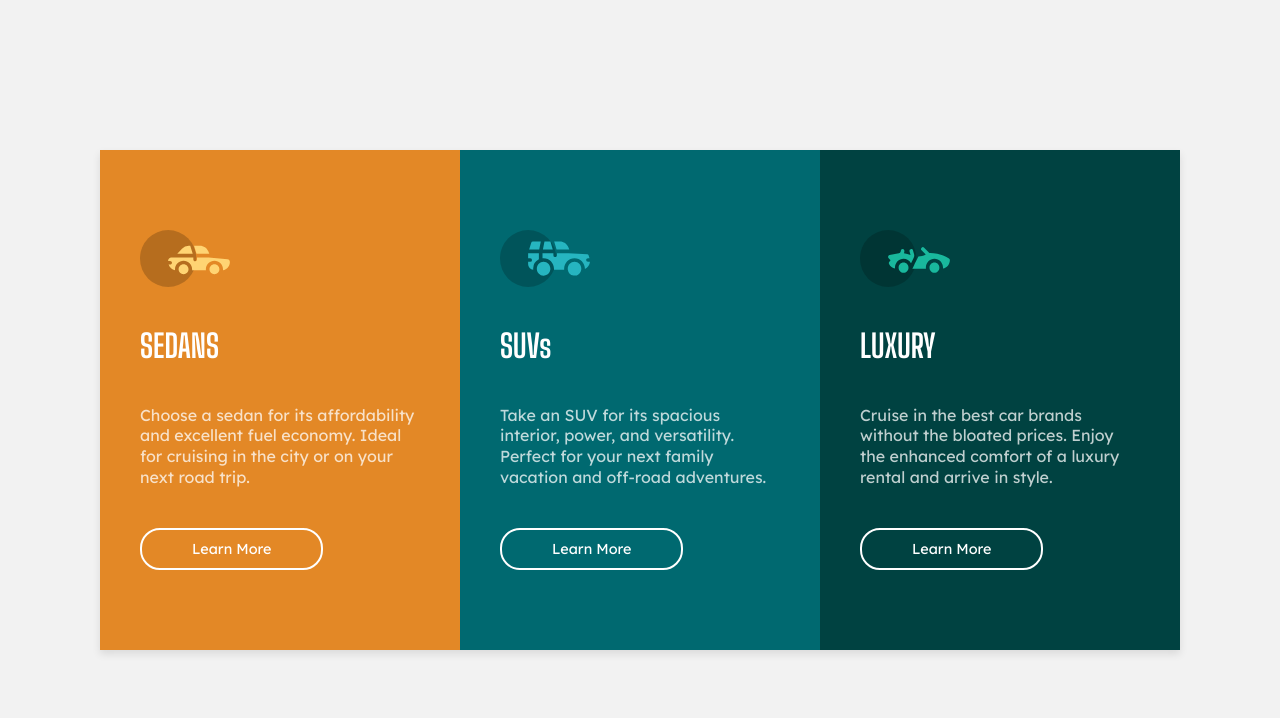
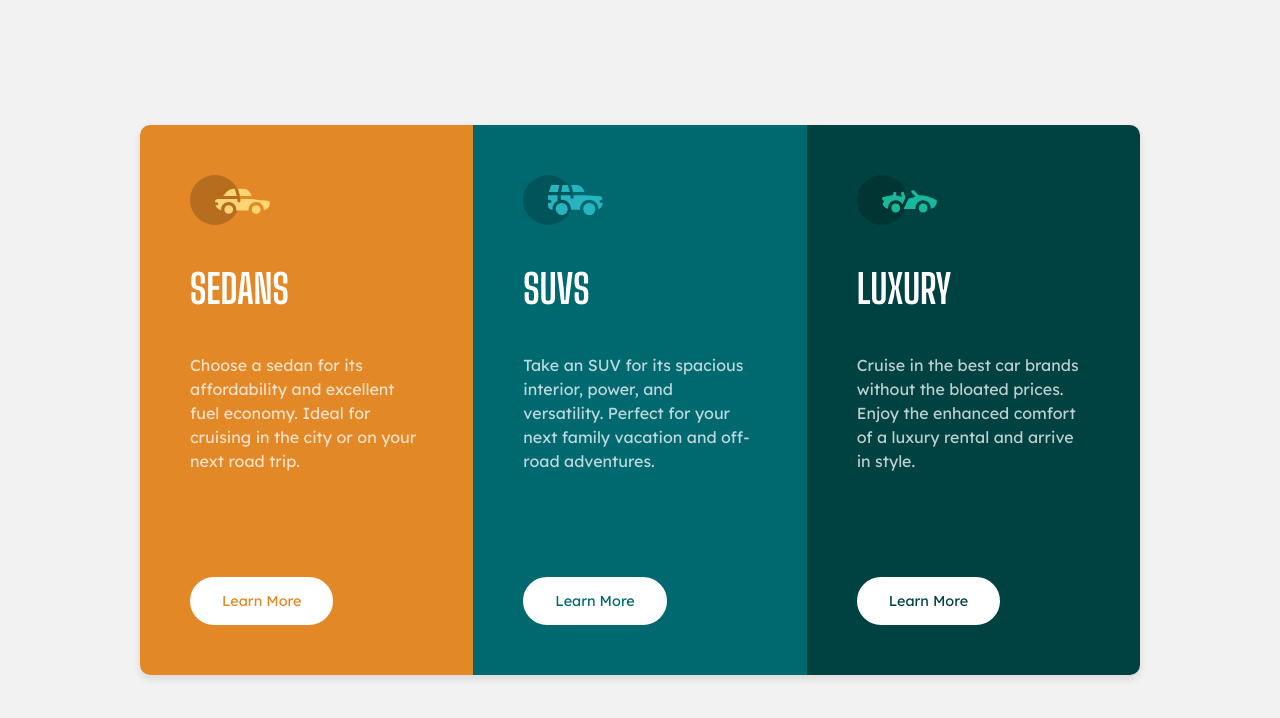
Before and after one commit to vegar24sfj/3-column-preview-card-component, a plain HTML site: page index.html in a window 1280 px wide. Drawn offline with Linux system fonts and the light colour scheme.

Commit message:
fourth commit

```diff
--- a/index.html
+++ b/index.html
@@ -1,14 +1,10 @@
 <!DOCTYPE html>
 <html lang="en">
+
 <head>
   <meta charset="UTF-8" />
   <meta name="viewport" content="width=device-width, initial-scale=1.0" />
-    <link
-      rel="icon"
-      type="image/png"
-      sizes="32x32"
-      href="./favicon-32x32.png"
-    />
+  <link rel="icon" type="image/png" sizes="32x32" href="./favicon-32x32.png" />
   <title>3-Column Preview Card Component</title>
   <link rel="stylesheet" href="./styles/styles.css" />
 </head>
@@ -26,7 +22,7 @@
     </div>
     <div class="card suvs">
       <img src="./icon-suvs.svg" alt="SUVs" />
-        <h1>SUVs</h1>
+      <h1>SUVS</h1>
       <p>
         Take an SUV for its spacious interior, power, and versatility. Perfect
         for your next family vacation and off-road adventures.
@@ -44,4 +40,5 @@
     </div>
   </div>
 </body>
+
 </html>
--- a/styles/styles.css
+++ b/styles/styles.css
@@ -28,34 +28,35 @@ body {
 
 .container {
   display: flex;
-  max-width: 1200px;
+  max-width: 1000px;
   background-color: white;
   overflow: hidden;
   box-shadow: 0 4px 8px rgba(0, 0, 0, 0.1);
   justify-content: space-between;
+  border-radius: 10px;
 }
 
 .card {
   flex: 1;
-  padding: 40px;
+  flex-basis: 30%;
+  padding: 50px;
   display: flex;
   flex-direction: column;
-  justify-content: center;
-  flex-basis: 33%;
-  min-width: 300px;
-  min-height: 500px;
+  justify-content: space-between;
+  min-width: 280px;
+  min-height: 550px;
   gap: 40px;
 }
 
 .card img {
-  width: 90px;
+  width: 80px;
   height: auto;
 }
 
 .card h1 {
   font-family: "Big Shoulders Display", sans-serif;
   font-weight: 700;
-  font-size: 2rem;
+  font-size: 2.5rem;
   color: white;
 }
 
@@ -63,26 +64,44 @@ body {
   font-family: "Lexend Deca", sans-serif;
   font-weight: 400;
   color: var(--transparent-white);
-  line-height: 1.3;
+  line-height: 1.5;
 }
 
 .card button {
+  margin-top: auto;
   align-self: flex-start;
   border: 2px solid white;
-  background-color: transparent;
-  color: white;
-  padding: 10px 50px;
+  background-color: white;
+  color: inherit;
+  padding: 13px 30px;
   font-size: 0.9rem;
   font-family: "Lexend Deca", sans-serif;
   font-weight: 400;
-  border-radius: 20px;
+  border-radius: 30px;
   cursor: pointer;
   transition: all 0.3s ease;
 }
 
+.sedans button {
+  color: var(--bright-orange);
+}
+
+.suvs button {
+  color: var(--dark-cyan);
+}
+
+.luxury button {
+  color: var(--very-dark-cyan);
+}
+
 .card button:hover {
-  background-color: white;
-  color: inherit;
+  background-color: transparent;
+  color: white;
+}
+
+.card button:hover {
+  background-color: transparent;
+  color: white;
 }
 
 .sedans {
```
Lines whose indentation alone changed are shown as unchanged.
